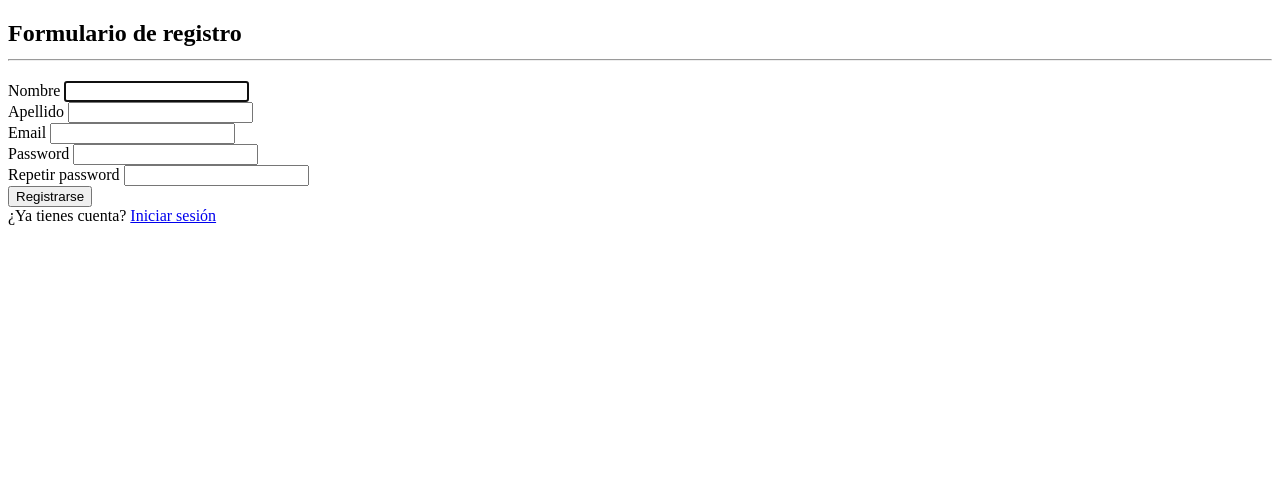
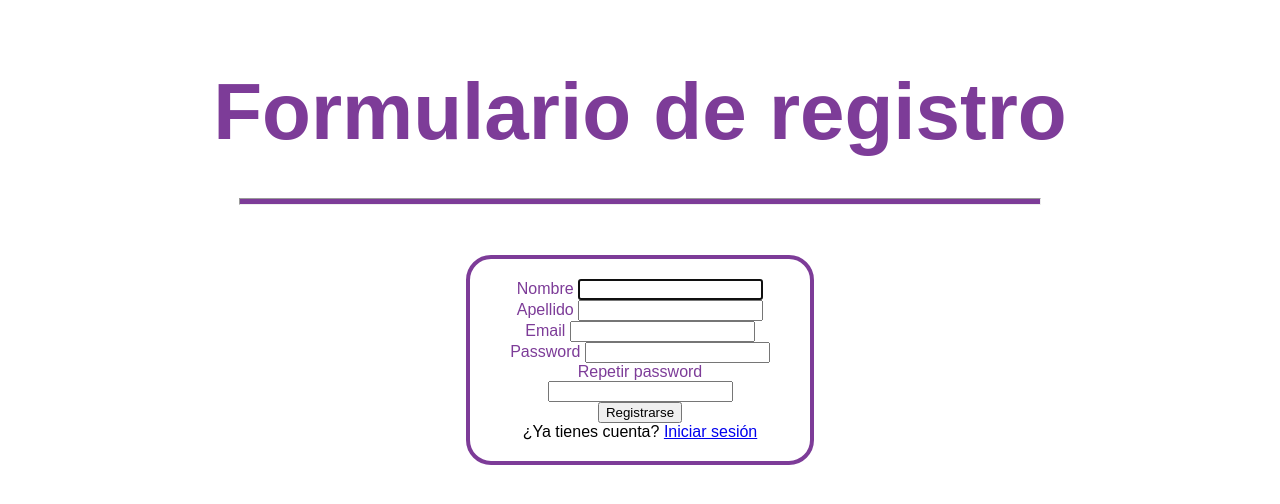
Before and after one commit to CodeStrong2023/Proyecto-Python-BrigadaBinaria, a Flask app: template crud/templates/registrarse.html in a window 1280 px wide. Shown: the top 504 px of the page. Run offline with Flask 3, Linux system fonts and the light colour scheme; the template is opened without the code that fills it, so the values that code supplies are empty; some libraries are stand-ins or nearby versions.

Commit message:
Corregimos errores en 3 archivos html

```diff
--- a/crud/templates/inc_exp.html
+++ b/crud/templates/inc_exp.html
@@ -6,7 +6,7 @@
     <title>Ingresos y gastos</title>
     <header>
         <div class="barra">
-            <a href="" class="logo"><img src="#" alt="Logo UTN"></a>
+            <a href="" class="logo"><img src="{{ url_for('static', filename='images/utn.png') }}" alt="Logo UTN"></a>
             <nav class="navegacion">
                 <ul>
                     <li><a href="{{ url_for('login') }}">Inicio</a></li>
--- a/crud/templates/registrarse.html
+++ b/crud/templates/registrarse.html
@@ -4,7 +4,7 @@
     <meta charset="UTF-8">
     <meta name="viewport" content="width=device-width, initial-scale=1.0">
     <title>Registrarse</title>
-    <link rel="stylesheet" href="#">
+    <link rel="stylesheet" href="{{ url_for('static', filename='css/registro.css') }}">
 </head>
 <body>
     <!--FORMULARIO DE REGISTRO DE NUEVOS USUARIOS-->
@@ -12,25 +12,25 @@
     <form name="registro" id="register" method="POST" autocomplete="off">
         <div class="row">
             <div>
-                <label for="nombre" >Nombre</label>
+                <label for="nombre" class="form-label" >Nombre</label>
                 <input type="text" required name="nombre" class="form-control" autofocus required>
             </div>
             <div>
-                <label for="apellido" >Apellido</label>
+                <label for="apellido" class="form-label">Apellido</label>
                 <input type="text" required name="apellido" class="form-control" required>
             </div>
         </div>
         <div>
-            <label for="email" >Email</label>
+            <label for="email" class="form-label mt-3">Email</label>
             <input type="email" required name="email" class="form-control" required>
         </div>
         <div class="row">
             <div>
-                <label for="password" >Password</label>
+                <label for="password" class="form-label mt-3">Password</label>
                 <input type="password" required name="password" class="form-control" required>
             </div>
             <div>
-                <label for="repite_password" >Repetir password</label>
+                <label for="repite_password" class="form-label mt-3">Repetir password</label>
                 <input type="password" required name="repite_password" class="form-control" required>
             </div>
         </div>
@@ -39,7 +39,7 @@
         </div>
         <div class="tiene-cuenta">
             <span>¿Ya tienes cuenta?</span>
-            <a href="#" id="link-login" class="ir-login">Iniciar sesión</a>
+            <a href="{{ url_for('login') }}" id="link-login" class="ir-login">Iniciar sesión</a>
         </div>
     </form>
 </body>
```
Also changed, not shown: crud/templates/budget.html (line endings or trailing spaces).
